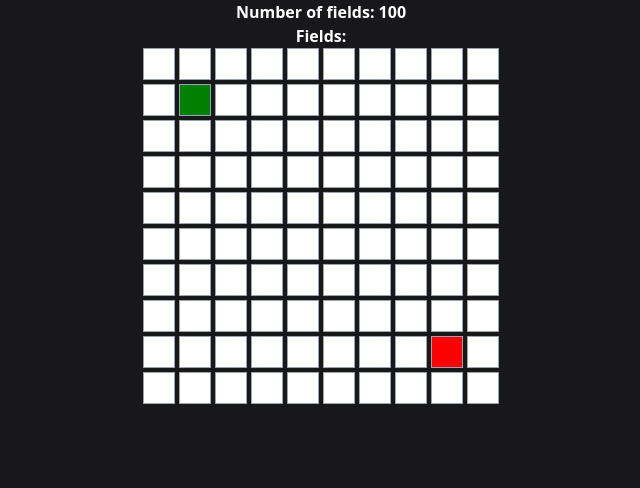
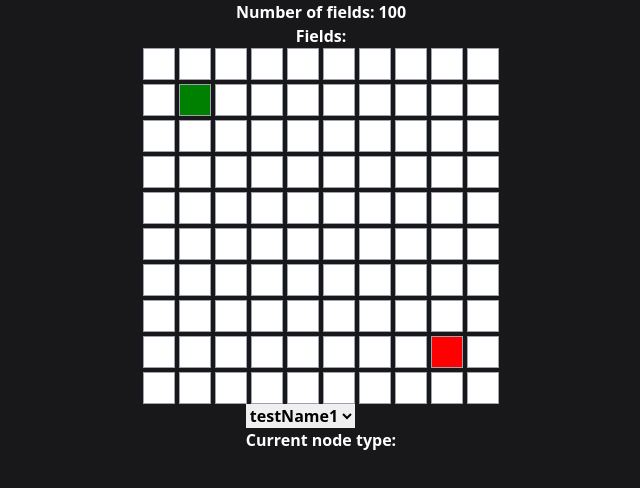
Before and after one commit to timii/pathfinder, a SvelteKit app: page / in a window 1280 px wide. Shown: the top 488 px of the page, without its empty margins (319-959 px from the left). Built offline with nearby package versions, Linux system fonts and the light colour scheme.

Commit message:
feat: add algorithm selector dropdown

```diff
--- a/src/algorithms/algorithms.ts
+++ b/src/algorithms/algorithms.ts
@@ -3,7 +3,13 @@ import { aStar } from "./a-star";
 
 export const algorithms: IAlgorithm[] = [
     {
-        name: "testName",
+        name: "testName1",
         functionCallback: aStar,
     },
+    {
+        name: "testName2",
+    },
+    {
+        name: "testName3",
+    },
 ];
--- /dev/null
+++ b/src/components/AlgoSelector.svelte
@@ -0,0 +1,27 @@
+<script lang="ts">
+    import { algorithms } from "../algorithms/algorithms";
+    import type { IAlgorithm } from "../interfaces/Algorithm";
+    import { selectedAlgo } from "../store/store";
+
+    let selected: IAlgorithm;
+
+    function onChange(event: Event) {
+        // selected = (event.target as HTMLInputElement).value;
+        console.log("onChange called -> event:", event, "selected:", selected);
+        selectedAlgo.set(selected.name);
+    }
+</script>
+
+<div>
+    <select class="text-black" bind:value={selected} on:change={onChange}>
+        {#each algorithms as algo}
+            <option value={algo}>
+                {algo.name}
+            </option>
+        {/each}
+    </select>
+    <p>Current node type: {$selectedAlgo}</p>
+</div>
+
+<style lang="postcss">
+</style>
--- a/src/interfaces/Algorithm.ts
+++ b/src/interfaces/Algorithm.ts
@@ -1,4 +1,4 @@
 export interface IAlgorithm {
     name: string;
-    functionCallback: () => number[];
+    functionCallback?: () => number[];
 }
--- a/src/routes/+page.svelte
+++ b/src/routes/+page.svelte
@@ -1,4 +1,5 @@
 <script lang="ts">
+    import AlgoSelector from "../components/AlgoSelector.svelte";
     import Grid from "../components/Grid.svelte";
     import NodeSelector from "../components/NodeSelector.svelte";
 </script>
@@ -8,6 +9,7 @@
 >
     <Grid />
 
+    <AlgoSelector />
     <!-- <NodeSelector /> -->
 </main>
 
--- a/src/store/store.ts
+++ b/src/store/store.ts
@@ -12,6 +12,7 @@ function createStoreValue(startValue: any) {
 }
 
 export const selectedNodeType = createStoreValue("");
+export const selectedAlgo = createStoreValue("");
 
 export const isStartNodeSet = createStoreValue(false);
 export const isFinishNodeSet = createStoreValue(false);
```
